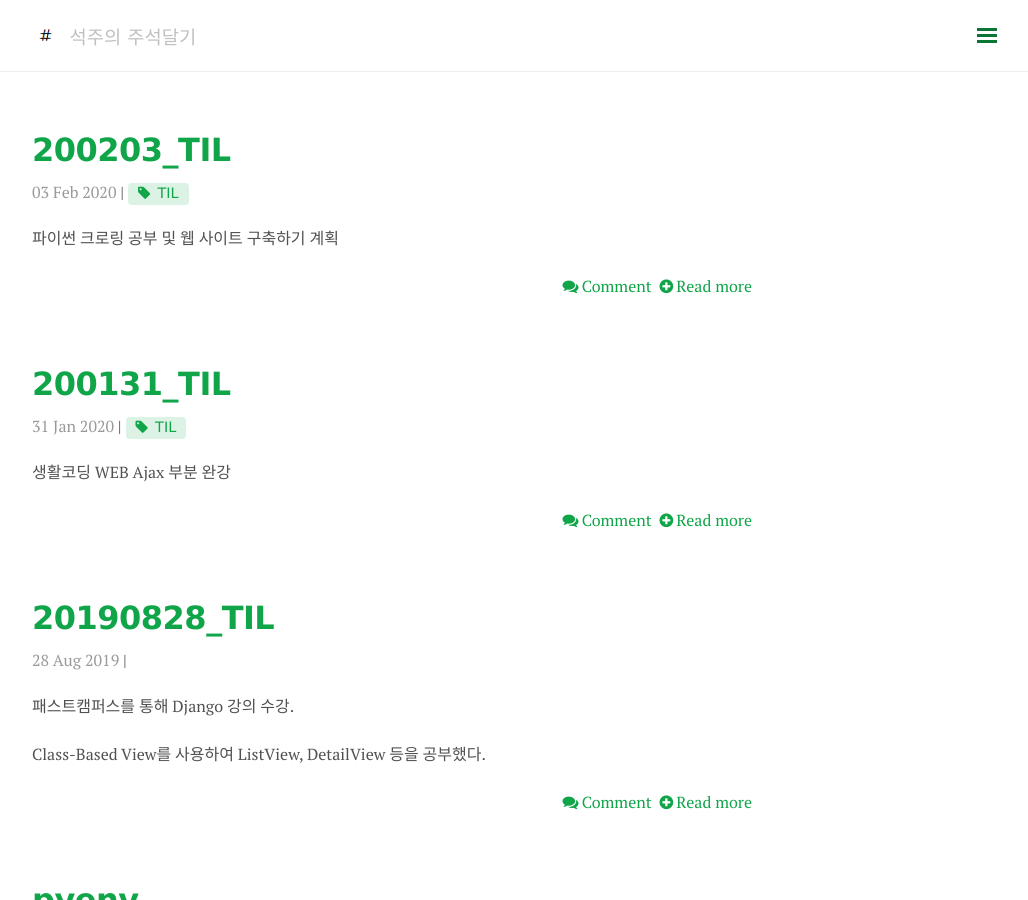
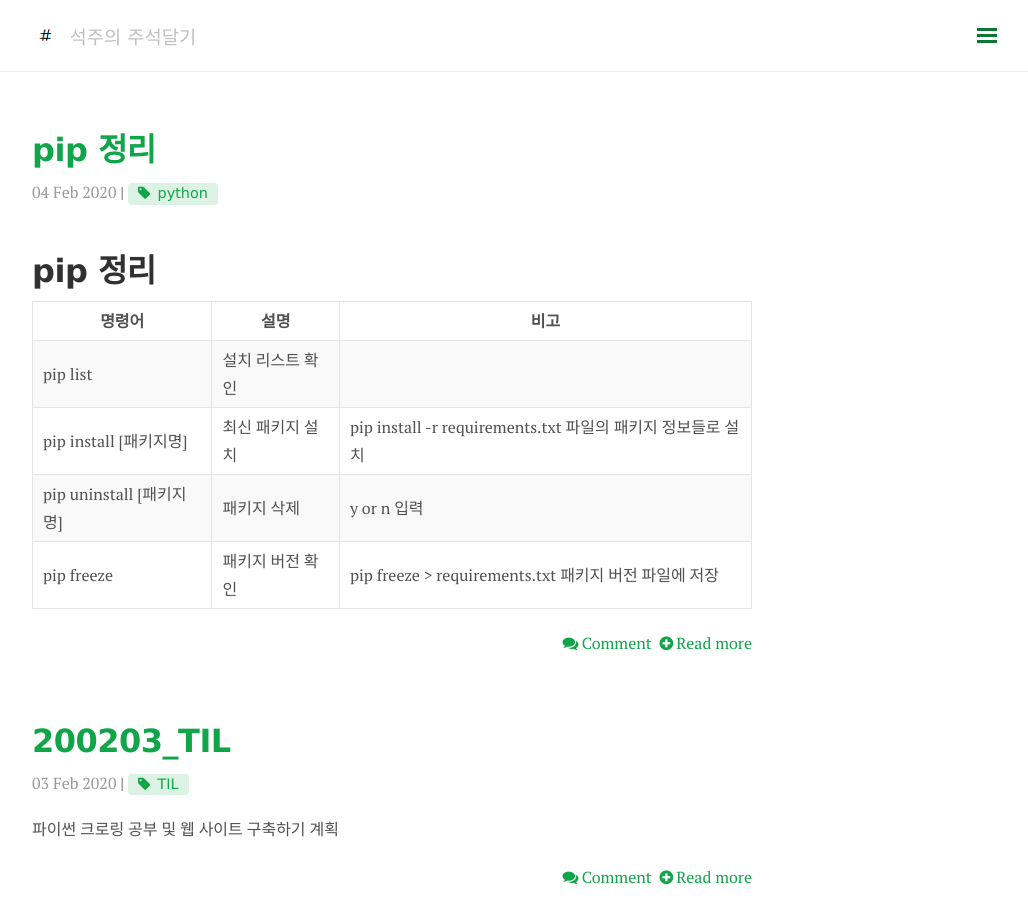
Before and after one commit to somefood/somefood.github.io, a Jekyll site: the page built from blog/index.html, in a window 1280 px wide and 900 px high. Shown: the whole window, without its empty margins (248-1276 px from the left). Built offline with Jekyll 4.4.1, drawn with Linux system fonts in a browser that asks for light colours; nearby versions of some CDN libraries; the list of posts is cut into pages by our own code; comment, search, counter and statistics services are not loaded; some of the changed text lies outside the part shown.

Commit message:
파일 수정 및 생성

```diff
--- /dev/null
+++ b/_posts/Python/2020-02-04-pip.md
@@ -0,0 +1,16 @@
+---
+layout: post
+title: pip 정리
+category: Python
+tags: [python]
+comments: True
+---
+
+# pip 정리
+
+|명령어|설명|비고|
+|--|--|--|
+|pip list|설치 리스트 확인||
+|pip install [패키지명]|최신 패키지 설치|pip install -r requirements.txt 파일의 패키지 정보들로 설치|
+|pip uninstall [패키지명]|패키지 삭제|y or n 입력|
+|pip freeze|패키지 버전 확인|pip freeze > requirements.txt 패키지 버전 파일에 저장|
```
Also changed, not shown: _posts/Python/2019-01-16-pyauto_email.md (+1 -1 lines), _posts/Today I Learned/2020-02-03-TIL.md (+1 -1 lines).
